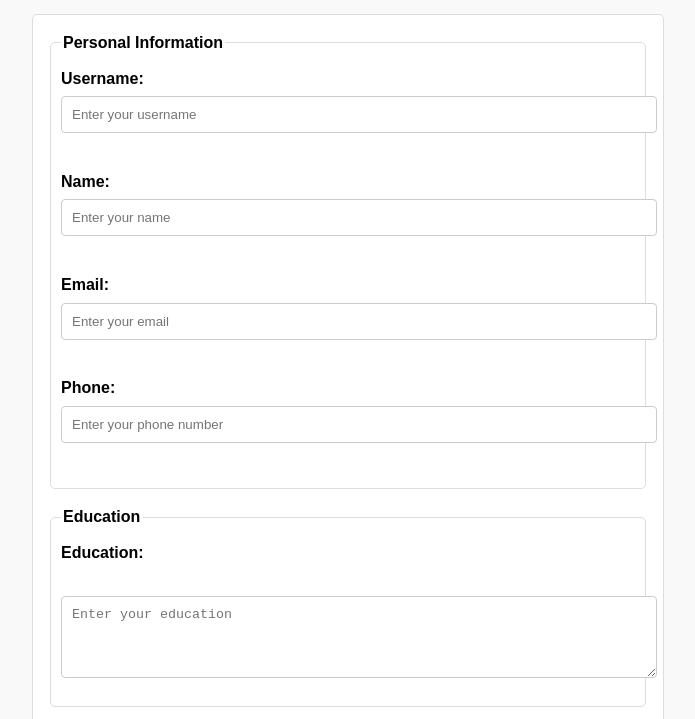
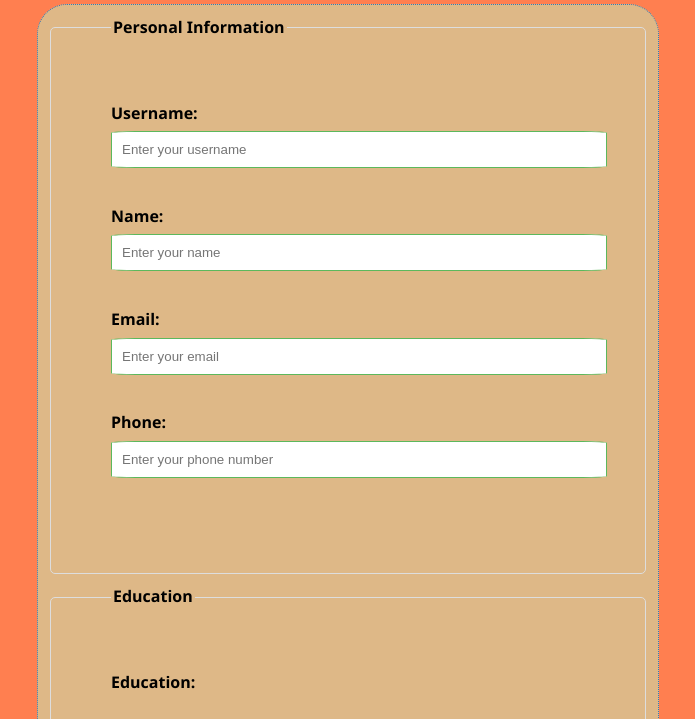
Before and after one commit to hamzabhai11667788/hacathon-milstone-5-1, a plain HTML site: page index.html in a window 1280 px wide. Shown: the part 100-819 px from the top of the page, without its empty margins (292-987 px from the left). Drawn offline with Linux system fonts and the light colour scheme.

Commit message:
first commit

```diff
--- a/style.css
+++ b/style.css
@@ -1,28 +1,28 @@
 body {
-    font-family: Arial, sans-serif;
+    font-family:'Segoe UI', Tahoma, Geneva, Verdana, sans-serif;
     line-height: 1.6;
     margin: 0;
-    padding: 20px;
-    background-color: #f9f9f9;
+    padding: 10px;
+    background-color:coral;
 }
 
 h1 {
     text-align: center;
-    color: #333;
+    color:cyan;
 }
 
 form {
     max-width: 600px;
     margin: 0 auto;
-    padding: 15px;
-    background: #fff;
-    border: 1px solid #ddd;
-    border-radius: 5px;
+    padding: 10px;
+    background:burlywood;
+    border: 1px dotted #337ab7;
+    border-radius: 30px;
 }
 
 fieldset {
-    margin-bottom: 15px;
-    padding: 10px;
+    margin-bottom: 10px;
+    padding: 10%;
     border: 1px solid #ddd;
     border-radius: 5px;
 }
@@ -41,8 +41,8 @@ input, textarea {
     width: 100%;
     padding: 10px;
     margin-bottom: 10px;
-    border: 1px solid #ccc;
-    border-radius: 4px;
+    border: 1px solid #5cb85c;
+    border-radius: 5%;
 }
 
 button {
```
